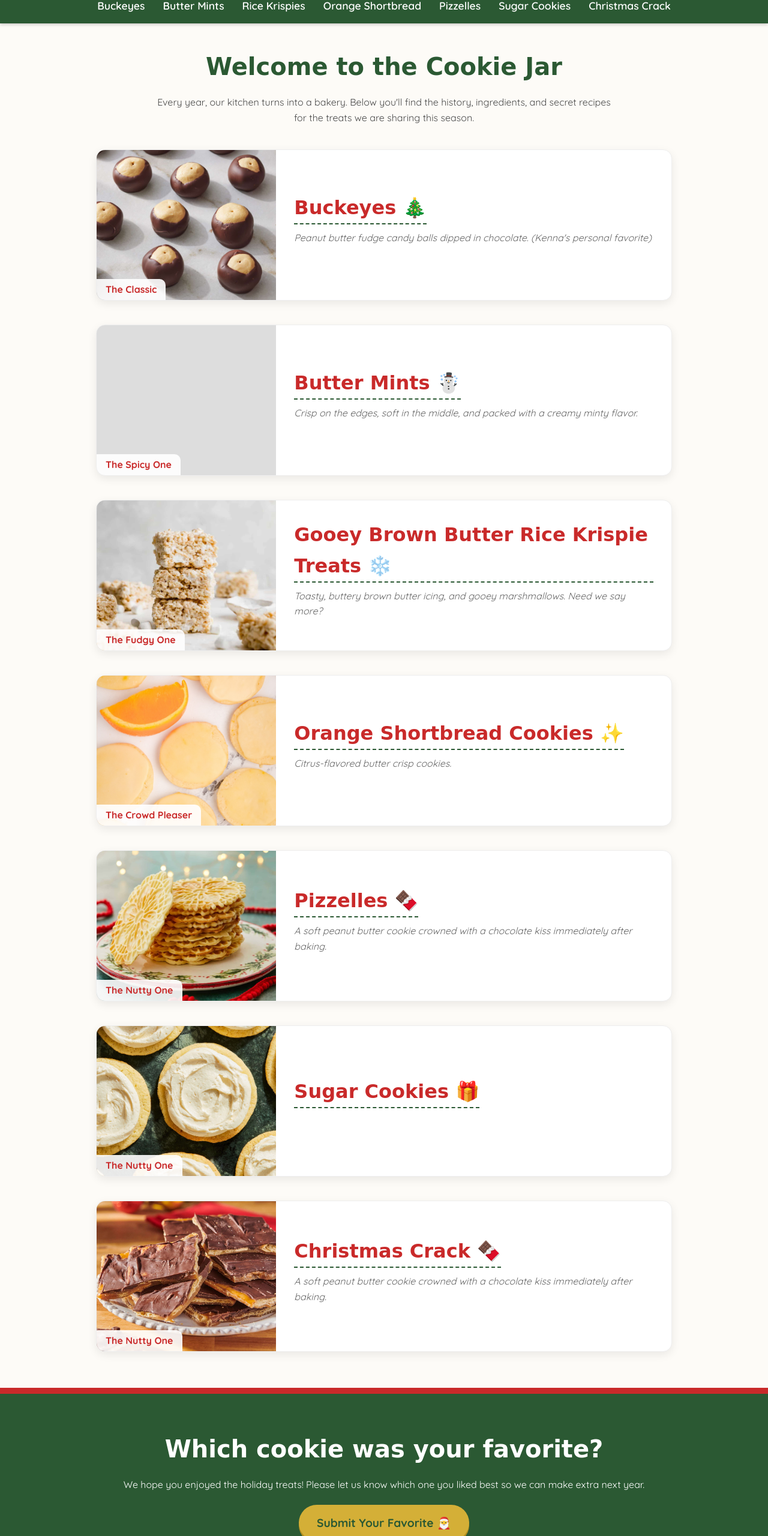
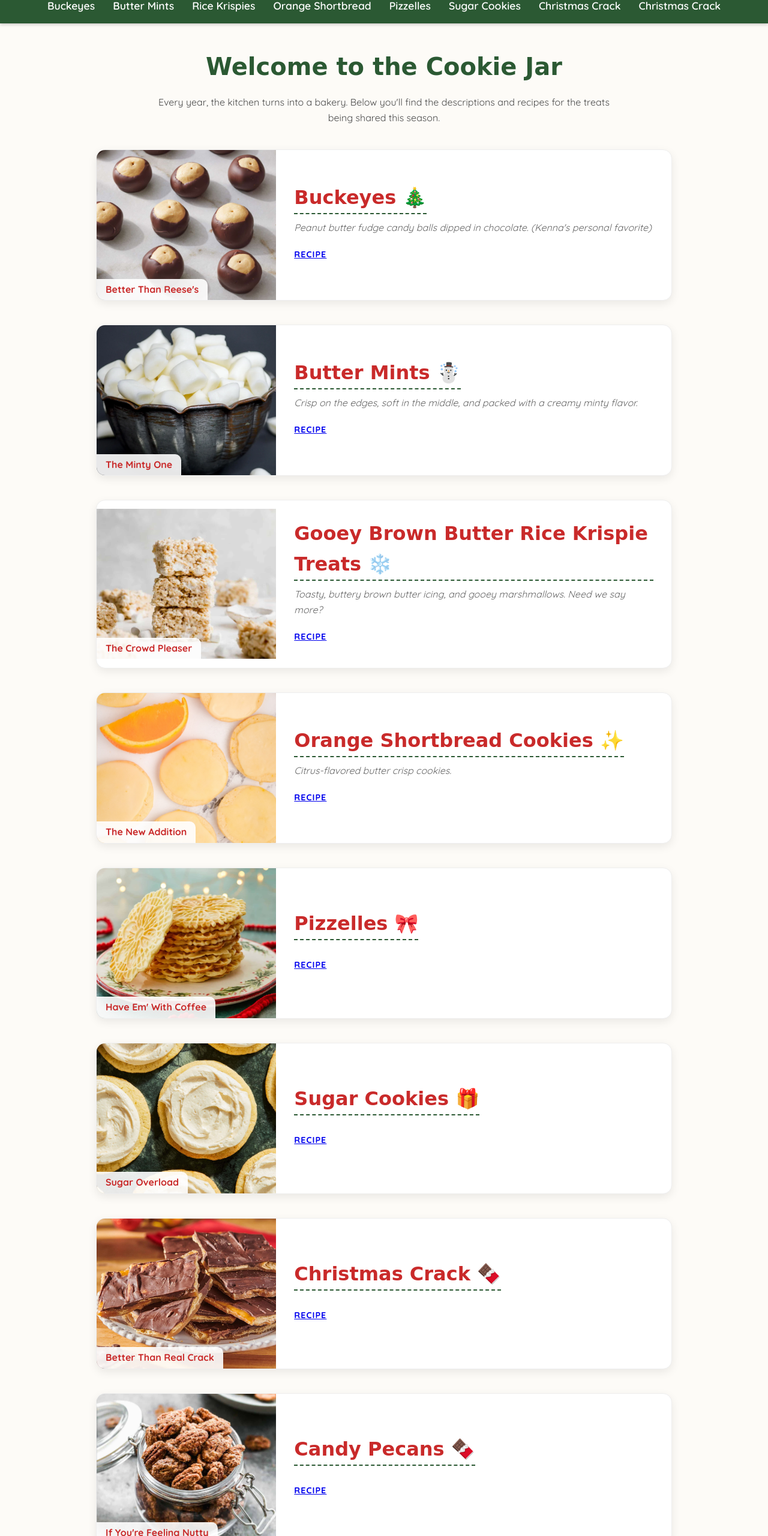
Before and after one commit to gavin-meeker/cookiesite, a plain HTML site: page index.html in a window 1280 px wide. Shown: the part 240-2800 px from the top of the page at 60% size. Drawn offline with Linux system fonts and the light colour scheme; a web font is replaced by a local one.

Commit message:
update index.html with recipe links, new descriptions, and additional cookie details

```diff
--- a/index.html
+++ b/index.html
@@ -34,7 +34,7 @@
 
     <div class="container">
         <h1>The Annual Holiday Bake</h1>
-        <p>Celebrating our family tradition of flour, sugar, and love.</p>
+        <p>Celebrating the tradition of flour, sugar, and Christmas magic</p>
     </div>
 </header>
 
@@ -42,97 +42,138 @@
     <ul>
         <li><a href="#buckeyes">Buckeyes</a></li>
         <li><a href="#mints">Butter Mints</a></li>
-        <li><a href="#ricekrispies">Rice Krispies</a></li>
+        <li><a href="#rice-krispies">Rice Krispies</a></li>
         <li><a href="#orange-shortbread">Orange Shortbread</a></li>
         <li><a href="#pizzelles">Pizzelles</a></li>
         <li><a href="#sugar-cookies">Sugar Cookies</a></li>
         <li><a href="#christmas-crack">Christmas Crack</a></li>
+        <li><a href="#candy-pecans">Christmas Crack</a></li>
     </ul>
 </nav>
 
 <div class="container">
     <section class="intro-text">
         <h2>Welcome to the Cookie Jar</h2>
-        <p>Every year, our kitchen turns into a bakery. Below you'll find the history, ingredients, and secret recipes
+        <p>Every year, the kitchen turns into a bakery. Below you'll find the descriptions and recipes
             for
-            the treats we are sharing this season.</p>
+            the treats being shared this season.</p>
     </section>
 
     <div id="buckeyes" class="cookie-grid">
         <article id="buckeyes-cookie" class="cookie-card">
             <div class="cookie-image"
                  style="background-image: url('./img/buckeye.jpg');">
-            <div class="cookie-label">The Classic</div>
+                <div class="cookie-label">Better Than Reese's</div>
             </div>
             <div class="cookie-details">
                 <h3>Buckeyes 🎄</h3>
-            <p class="description">Peanut butter fudge candy balls dipped in chocolate. (Kenna's personal favorite)</p>
+                <p class="description">Peanut butter fudge candy balls dipped in chocolate. (Kenna's personal
+                    favorite)</p>
+                <div class="recipe-grid">
+                    <div class="ingredients">
+                        <h4><a href="https://www.allrecipes.com/recipe/9909/buckeyes-i/" target="_blank">Recipe</a></h4>
                     </div>
+                </div>
+            </div>
+
         </article>
 
         <article id="mints" class="cookie-card">
             <div class="cookie-image"
-               style="background-image: url('./img/buttermints2.png');">
-            <div class="cookie-label">The Spicy One</div>
+                 style="background-image: url('img/buttermints.png');">
+                <div class="cookie-label">The Minty One</div>
             </div>
             <div class="cookie-details">
                 <h3>Butter Mints ☃️</h3>
-            <p class="description">Crisp on the edges, soft in the middle, and packed with a creamy minty flavor.</p>
+                <p class="description">Crisp on the edges, soft in the middle, and packed with a creamy minty
+                    flavor.</p>
+                <div class="ingredients">
+                    <h4><a href="https://sugarspunrun.com/cream-cheese-mints/" target="_blank">Recipe</a></h4>
+                </div>
             </div>
         </article>
 
-        <article id="ricekrispies" class="cookie-card">
+        <article id="rice-krispies" class="cookie-card">
             <div class="cookie-image"
                  style="background-image: url('./img/ricekrispietreats.jpg');">
-            <div class="cookie-label">The Fudgy One</div>
+                <div class="cookie-label">The Crowd Pleaser</div>
             </div>
             <div class="cookie-details">
                 <h3>Gooey Brown Butter Rice Krispie Treats ❄️</h3>
                 <p class="description">Toasty, buttery brown butter icing, and gooey marshmallows. Need we say more?</p>
+                <div class="ingredients">
+                    <h4><a href="https://chelsweets.com/brown-butter-rice-krispie-treats/" target="_blank">Recipe</a></h4>
+                </div>
             </div>
         </article>
 
         <article id="orange-shortbread" class="cookie-card">
             <div class="cookie-image"
                  style="background-image: url('./img/orangeshortbreadcookies.png');">
-            <div class="cookie-label">The Crowd Pleaser</div>
+                <div class="cookie-label">The New Addition</div>
             </div>
             <div class="cookie-details">
                 <h3>Orange Shortbread Cookies ✨</h3>
                 <p class="description">Citrus-flavored butter crisp cookies.</p>
+                <div class="ingredients">
+                    <h4><a href="https://familycookierecipes.com/orange-shortbread-cookies/" target="_blank">Recipe</a></h4>
+                </div>
             </div>
         </article>
 
         <article id="pizzelles" class="cookie-card">
             <div class="cookie-image"
                  style="background-image: url('./img/pizzelles.jpg');">
-            <div class="cookie-label">The Nutty One</div>
+                <div class="cookie-label">Have Em' With Coffee</div>
             </div>
             <div class="cookie-details">
-            <h3>Pizzelles 🍫</h3>
-            <p class="description">A soft peanut butter cookie crowned with a chocolate kiss immediately after baking.</p>
+                <h3>Pizzelles 🎀</h3>
+                <p class="description"></p>
+                <div class="ingredients">
+                    <h4><a href="https://www.culinaryhill.com/pizzelle-italian-cookies/" target="_blank">Recipe</a></h4>
+                </div>
             </div>
         </article>
 
         <article id="sugar-cookies" class="cookie-card">
             <div class="cookie-image"
                  style="background-image: url('./img/sugarcookies.jpg');">
-              <div class="cookie-label">The Nutty One</div>
+                <div class="cookie-label">Sugar Overload</div>
             </div>
             <div class="cookie-details">
                 <h3>Sugar Cookies 🎁</h3>
                 <p class="description"></p>
+                <div class="ingredients">
+                    <h4><a href="https://wholefully.com/wprm_print/lofthouse-cookies-recipe" target="_blank">Recipe</a></h4>
+                </div>
             </div>
         </article>
 
         <article id="christmas-crack" class="cookie-card">
             <div class="cookie-image"
                  style="background-image: url('./img/christmascrack.jpg');">
-              <div class="cookie-label">The Nutty One</div>
+                <div class="cookie-label">Better Than Real Crack</div>
             </div>
             <div class="cookie-details">
                 <h3>Christmas Crack 🍫</h3>
-              <p class="description">A soft peanut butter cookie crowned with a chocolate kiss immediately after baking.</p>
+                <p class="description"></p>
+                <div class="ingredients">
+                    <h4><a href="https://www.allrecipes.com/recipe/11376/saltine-toffee-cookies/" target="_blank">Recipe</a></h4>
+                </div>
+            </div>
+        </article>
+
+        <article id="candy-pecans" class="cookie-card">
+            <div class="cookie-image"
+                 style="background-image: url('./img/candypecans.jpg');">
+                <div class="cookie-label">If You're Feeling Nutty</div>
+            </div>
+            <div class="cookie-details">
+                <h3>Candy Pecans 🍫</h3>
+                <p class="description"></p>
+                <div class="ingredients">
+                    <h4><a href="https://www.allrecipes.com/recipe/16694/candy-coated-pecans/" target="_blank">Recipe</a></h4>
+                </div>
             </div>
         </article>
 
```
Lines whose indentation alone changed are shown as unchanged.
